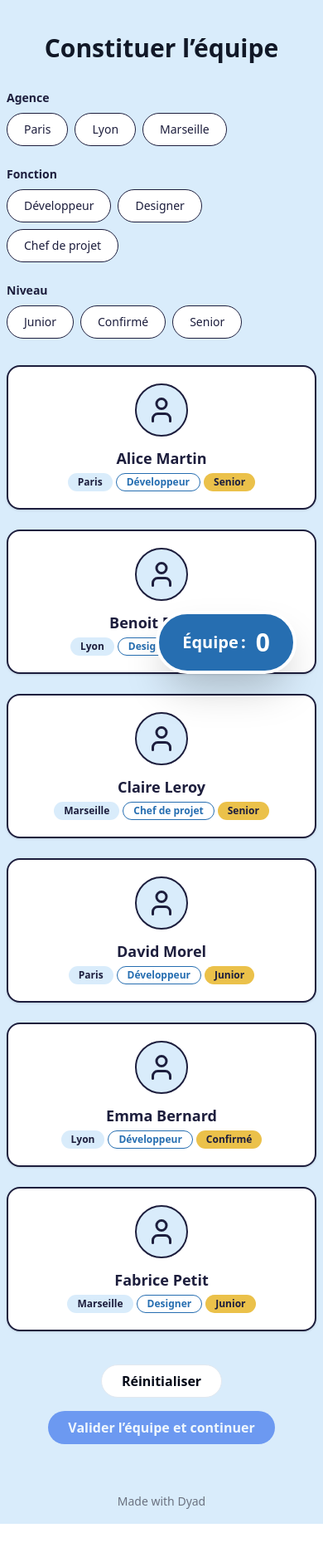
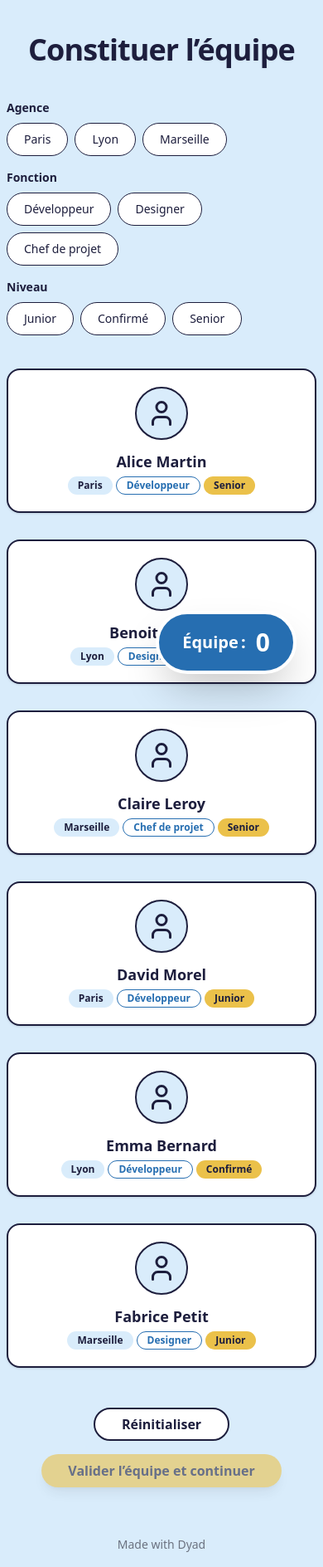
Before and after one commit to STBN2023/CVREFERENCE, a React (Vite) app: page / in a window 390 px wide. Shown: the whole page at 83% size. Before the commit the page ends 1836 px from the top, so only its background shows below. Built offline with nearby package versions, Linux system fonts and the light colour scheme.

Commit message:
[dyad] Affinage typographie, espacements, responsive et boutons pour coller à la charte graphique - wrote 1 file(s)

```diff
--- a/src/components/TeamSelectionStep.tsx
+++ b/src/components/TeamSelectionStep.tsx
@@ -52,8 +52,10 @@ export const TeamSelectionStep = () => {
 
   return (
     <div className="max-w-5xl mx-auto py-10 px-2">
-      <h2 className="text-3xl font-bold mb-8 text-center text-gray-900">Constituer l’équipe</h2>
-      <div className="mb-8 flex flex-col md:flex-row md:items-end md:justify-center gap-6">
+      <h2 className="text-4xl font-extrabold mb-10 text-center text-brand-dark tracking-tight drop-shadow-sm">
+        Constituer l’équipe
+      </h2>
+      <div className="mb-10 flex flex-col gap-4 md:flex-row md:items-end md:justify-center md:gap-8">
         <div className="flex-1">
           <FilterChips
             options={AGENCIES}
@@ -79,7 +81,7 @@ export const TeamSelectionStep = () => {
           />
         </div>
       </div>
-      <div className="grid grid-cols-1 sm:grid-cols-2 md:grid-cols-3 gap-6 mb-10">
+      <div className="grid grid-cols-1 sm:grid-cols-2 md:grid-cols-3 gap-8 mb-12">
         {filteredEmployees.map((employee) => (
           <EmployeeCard
             key={employee.id}
@@ -89,7 +91,7 @@ export const TeamSelectionStep = () => {
           />
         ))}
         {filteredEmployees.length === 0 && (
-          <div className="col-span-full text-center text-gray-500 py-8 text-lg font-medium">
+          <div className="col-span-full text-center text-brand-dark/60 py-8 text-lg font-medium">
             Aucun salarié ne correspond aux filtres.
           </div>
         )}
@@ -98,14 +100,14 @@ export const TeamSelectionStep = () => {
         <Button
           variant="outline"
           onClick={handleReset}
-          className="rounded-full px-6 py-2 text-base font-semibold"
+          className="rounded-full px-8 py-2 text-base font-semibold border-2 border-brand-dark text-brand-dark bg-white hover:bg-brand-pale transition"
         >
           Réinitialiser
         </Button>
         <Button
           onClick={handleValidate}
           disabled={selectedIds.length === 0}
-          className="rounded-full px-6 py-2 text-base font-semibold bg-blue-600 text-white hover:bg-blue-700 disabled:opacity-60"
+          className="rounded-full px-8 py-2 text-base font-bold bg-brand-yellow text-brand-dark shadow-lg hover:bg-brand-yellow/90 disabled:opacity-60 transition"
         >
           Valider l’équipe et continuer
         </Button>
```
